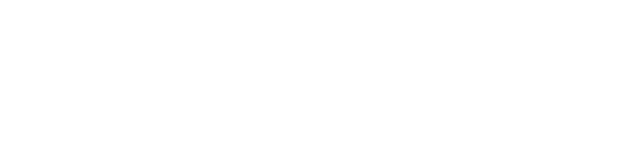
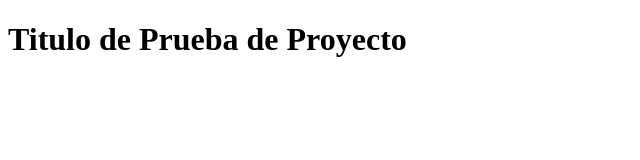
Before and after one commit to juan-carlos-condori/prueba-proyecto, a plain HTML site: page index.html in a window 1280 px wide. Shown: the whole page, without its empty margins (0-640 px from the left). Drawn offline with Linux system fonts and the light colour scheme.

Commit message:
Se agrego una linea en el archivo index

```diff
--- a/index.html
+++ b/index.html
@@ -6,6 +6,6 @@
     <title>Prueba da Proyecto</title>
 </head>
 <body>
-
+    <h1>Titulo de Prueba de Proyecto</h1>
 </body>
 </html>
```
